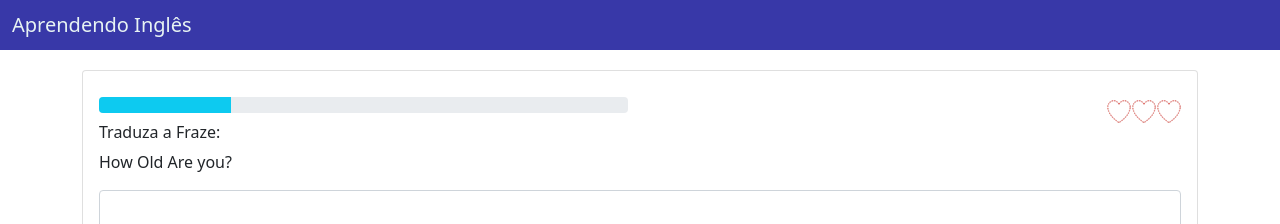
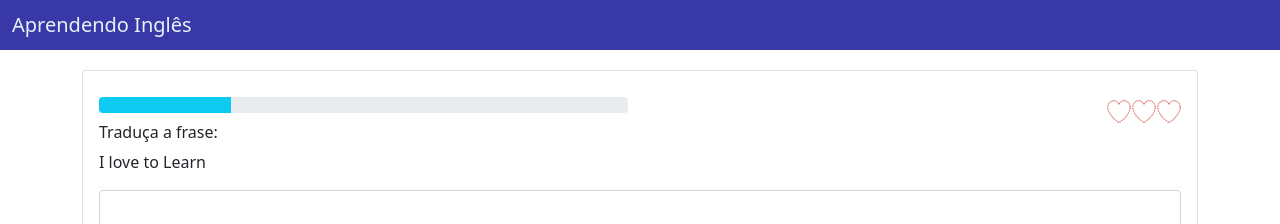
Before and after one commit to SpiderCod3R/angular_app-1, an Angular app: page / in a window 1280 px wide. Shown: the top 224 px of the page. Built offline with nearby package versions, Linux system fonts and the light colour scheme.

Commit message:
Aula105 - Event Binding

```diff
--- a/src/app/components/painel/painel.component.html
+++ b/src/app/components/painel/painel.component.html
@@ -14,11 +14,15 @@
 
       <div class="row">
         <div class="col">
-          <h6>Traduza a Fraze:</h6>
-          <p>How Old Are you?</p>
+          <h6>{{ instrucao }}</h6>
+          <p>{{ frases[0].fraseEng }}</p>
 
           <div class="mb-3">
-            <textarea class="form-control" rows="3"></textarea>
+            <textarea
+              class="form-control"
+              rows="3"
+              (input)="atualizaResposta()"
+              ></textarea>
           </div>
         </div>
       </div>
--- a/src/app/components/painel/painel.component.ts
+++ b/src/app/components/painel/painel.component.ts
@@ -9,10 +9,15 @@ import { FRASE } from './frases.mock';
 })
 export class PainelComponent implements OnInit {
   public frases: Frase[] =FRASE
+  public instrucao: string = 'Traduça a frase:'
 
   constructor() { console.log(this.frases) }
 
   ngOnInit(): void {
   }
 
+  public atualizaResposta(): void {
+    console.log('teste')
+  }
+
 }
```
